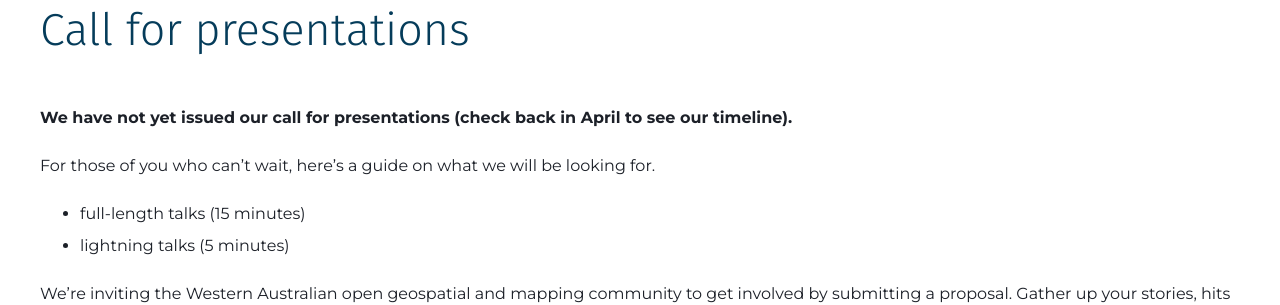
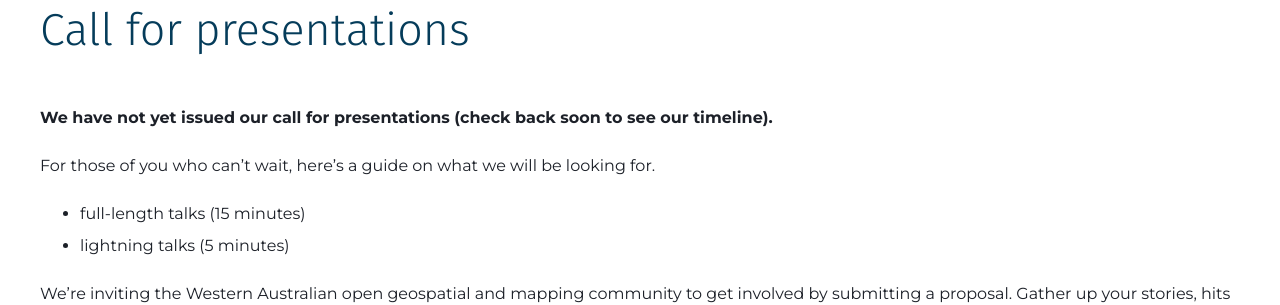
Before and after one commit to foss4g-perth-org/foss4g-perth-org.github.io, a Jekyll site: the page built from call-for-presentations.md, in a window 1280 px wide and 900 px high. Shown: the part 175-480 px from the top of the window. Built offline with Jekyll 4.4.1, drawn with Linux system fonts in a browser that asks for light colours; comment, search, counter and statistics services are not loaded.

Commit message:
change check back date

```diff
--- a/call-for-presentations.md
+++ b/call-for-presentations.md
@@ -5,7 +5,7 @@ active: presentations
 description: We are inviting the Western Australian open geospatial and mapping community to get involved by submitting a proposal.
 ---
 
-**We have not yet issued our call for presentations (check back in April to see our timeline).**
+**We have not yet issued our call for presentations (check back soon to see our timeline).**
 
 For those of you who can't wait, here's a guide on what we will be looking for.
 
```
